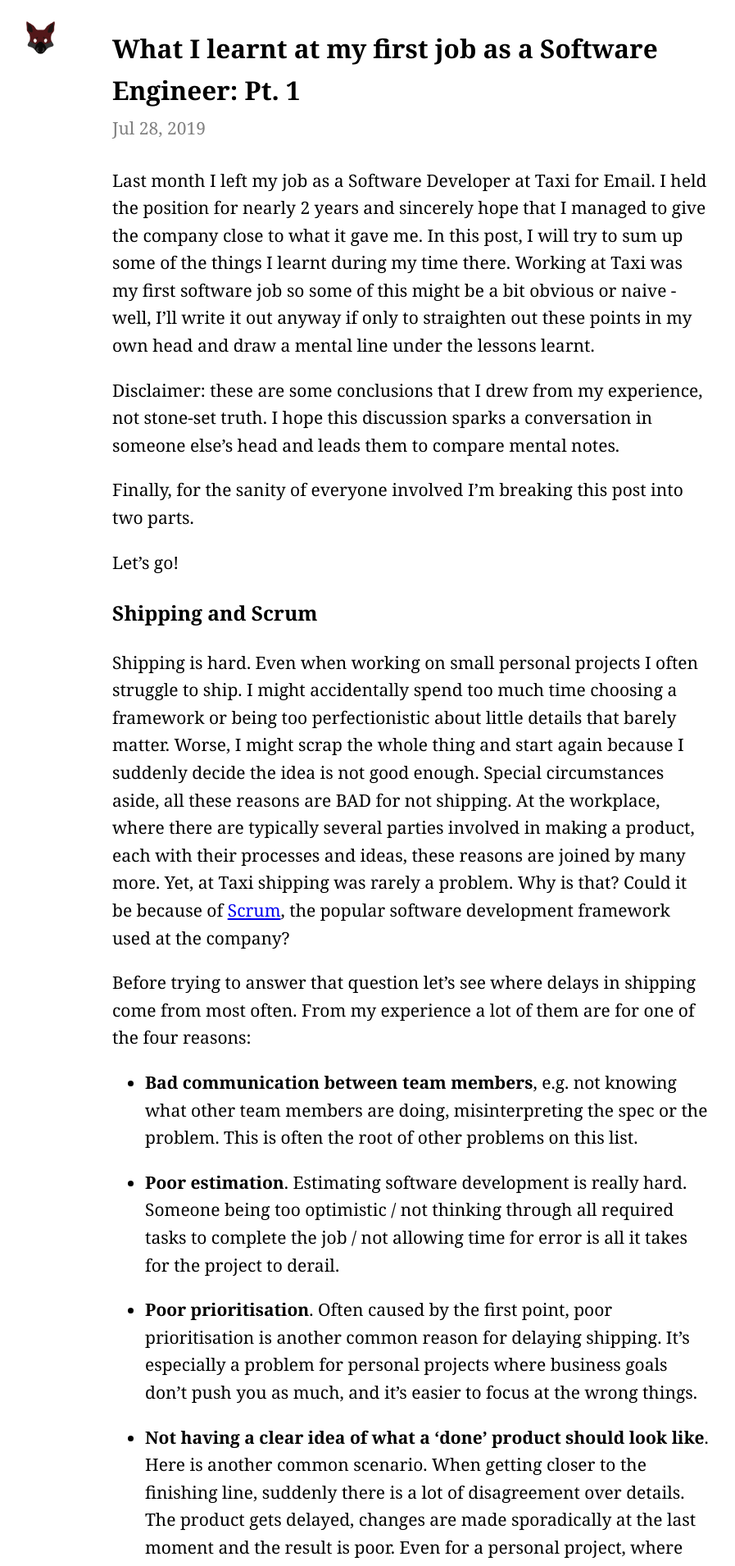
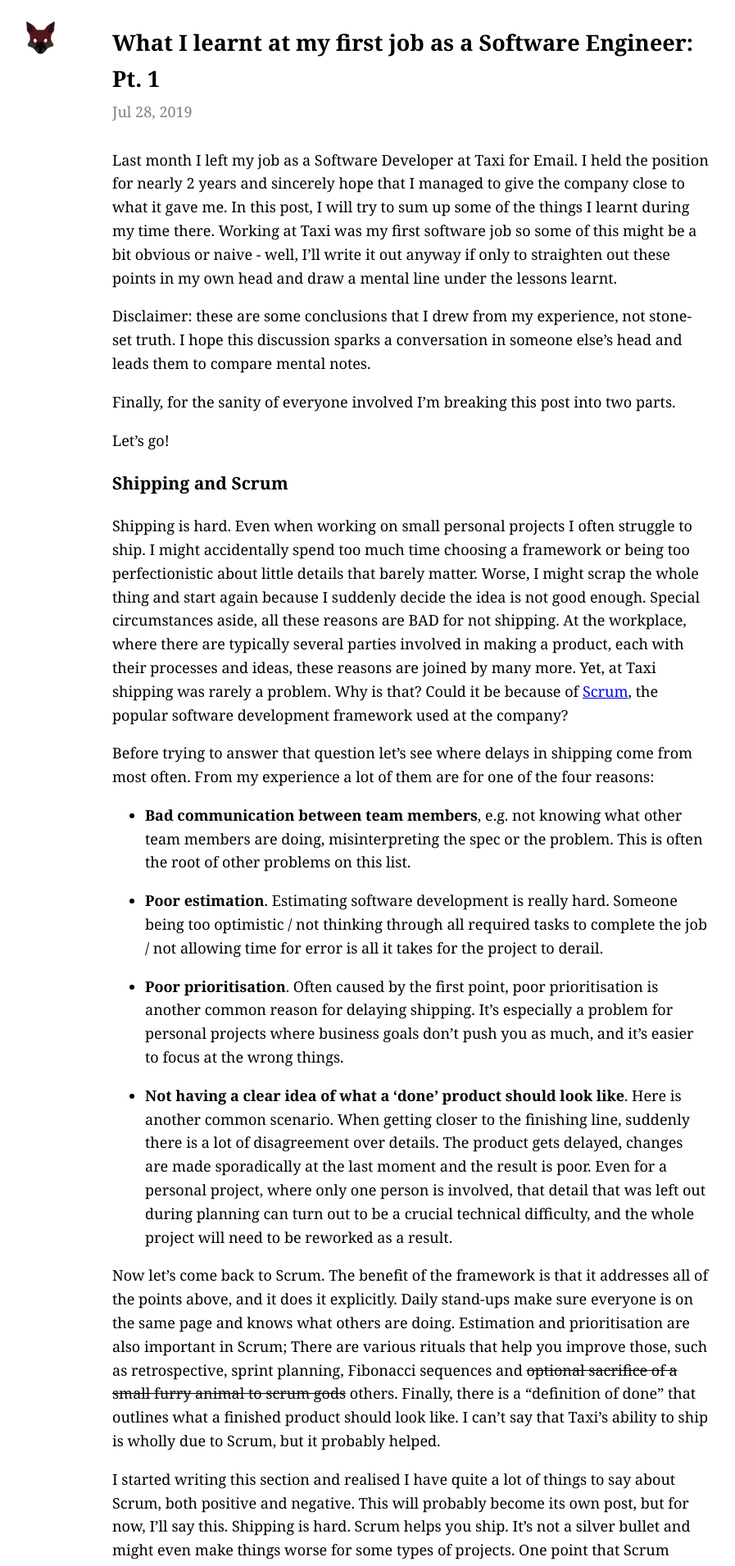
Before and after one commit to IvanBashkirov/ivanbashkirov.github.io, a Jekyll site: the page built from _posts/2019-07-28-first-job-pt-1.markdown, in a window 1280 px wide. Shown: the top 1910 px of the page at 82% size, without its empty margins (164-1061 px from the left). Built offline with Jekyll 4.4.1, drawn with Linux system fonts in a browser that asks for light colours.

Commit message:
style tweaks

```diff
--- a/assets/main.scss
+++ b/assets/main.scss
@@ -5,7 +5,7 @@ body {
   font-family: Georgia, Cambria, "Times New Roman", Times, serif;
   line-height: 1.6;
   font-weight: 400;
-  font-size: 21px;
+  font-size: 18px;
   font-style: normal;
   text-rendering: optimizeLegibility;
   -webkit-font-smoothing: antialiased;
@@ -43,6 +43,7 @@ body {
     justify-content: center;
   }
   .tab ul li a { display: flex; }
+  .post-description {margin-right: 20px;}
 }
 
 .avatar::after {
```
